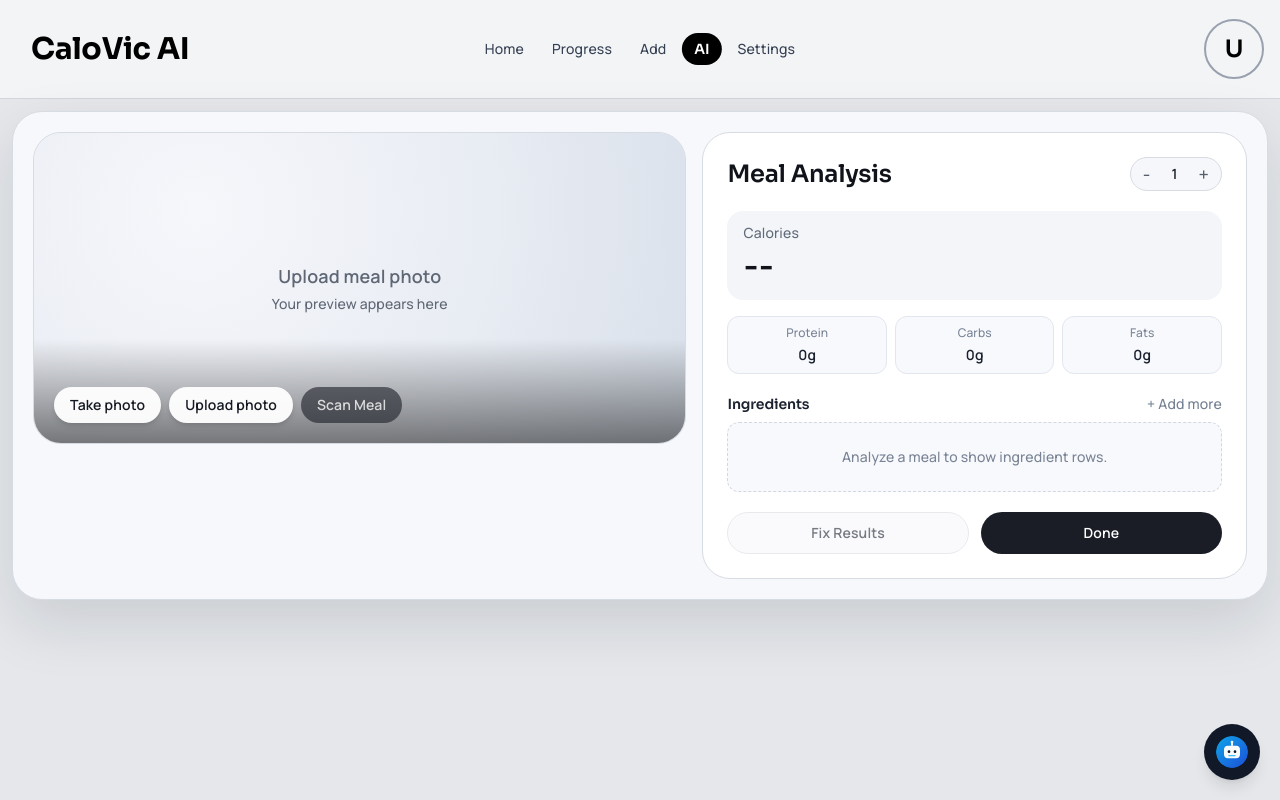
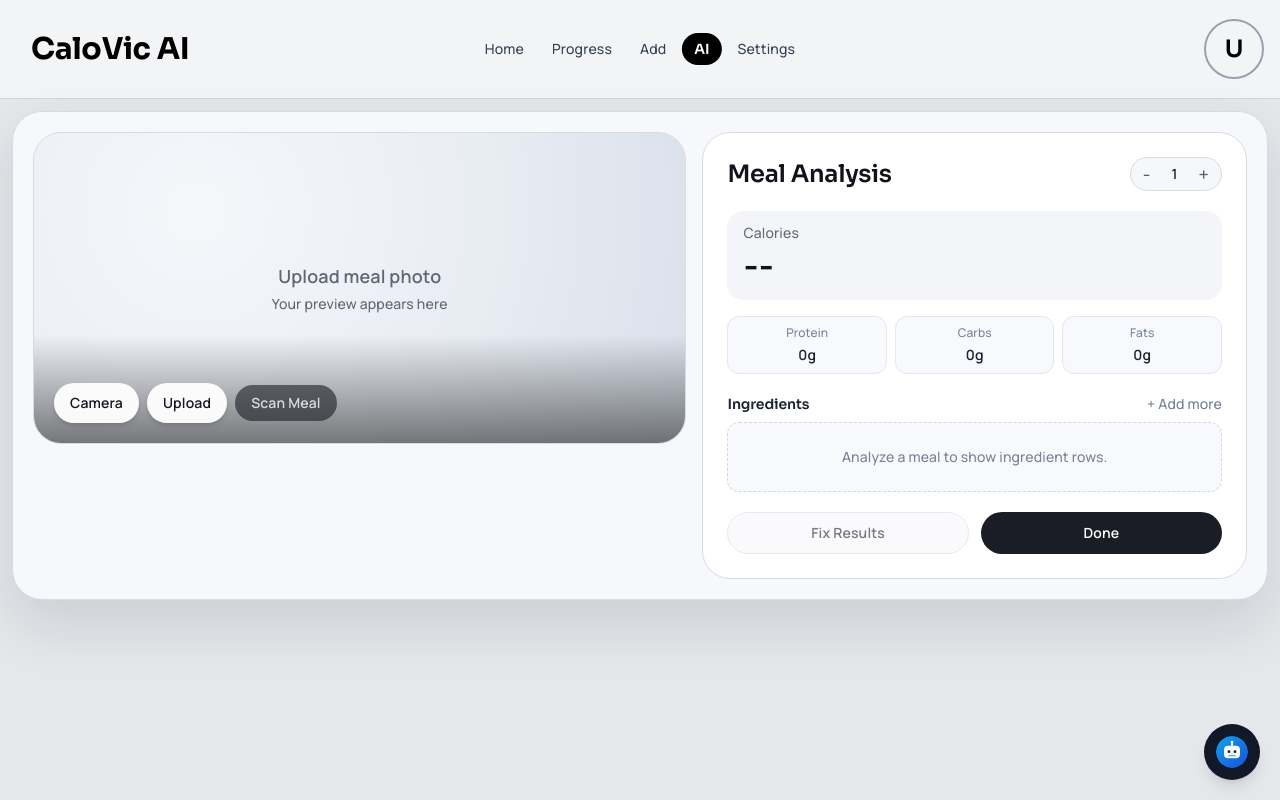
Before and after one commit to dharmikvictasoft-hash/Calovic-ai, a React (Vite) app in the folder Frontend/: page /ai in a window 1280 px wide. Built offline with nearby package versions, Linux system fonts and the light colour scheme.

Commit message:
Changes in ui

```diff
--- a/Frontend/src/components/common/foodUpload.tsx
+++ b/Frontend/src/components/common/foodUpload.tsx
@@ -1,4 +1,4 @@
-import { useEffect, useMemo, useState, type ChangeEvent } from "react";
+import { useEffect, useMemo, useRef, useState, type ChangeEvent } from "react";
 
 type FoodItem = {
   name: string;
@@ -34,6 +34,8 @@ export default function FoodAnalyzer() {
   const [progress, setProgress] = useState(0);
   const [loading, setLoading] = useState(false);
   const [error, setError] = useState("");
+  const cameraInputRef = useRef<HTMLInputElement | null>(null);
+  const galleryInputRef = useRef<HTMLInputElement | null>(null);
 
   useEffect(() => {
     return () => {
@@ -169,26 +171,37 @@ export default function FoodAnalyzer() {
               )}
 
               <div className="absolute inset-x-0 bottom-0 bg-gradient-to-t from-black/50 to-transparent px-5 pb-5 pt-12">
-                <div className="flex flex-wrap items-center gap-2">
-                  <label className="cursor-pointer rounded-full bg-white/95 px-4 py-2 text-sm font-semibold text-[#141820] shadow-md transition hover:bg-white">
-                    {image ? "Retake with camera" : "Take photo"}
                 <input
+                  ref={cameraInputRef}
                   type="file"
                   accept="image/*"
                   capture="environment"
                   onChange={handleImageChange}
                   className="sr-only"
                 />
-                  </label>
-                  <label className="cursor-pointer rounded-full bg-white/95 px-4 py-2 text-sm font-semibold text-[#141820] shadow-md transition hover:bg-white">
-                    {image ? "Choose from gallery" : "Upload photo"}
                 <input
+                  ref={galleryInputRef}
                   type="file"
                   accept="image/*"
                   onChange={handleImageChange}
                   className="sr-only"
                 />
-                  </label>
+
+                <div className="grid w-full grid-cols-2 gap-2 sm:flex sm:w-auto sm:flex-wrap sm:items-center">
+                  <button
+                    type="button"
+                    onClick={() => cameraInputRef.current?.click()}
+                    className="rounded-full bg-white/95 px-4 py-2.5 text-sm font-semibold text-[#141820] shadow-md transition hover:bg-white"
+                  >
+                    {image ? "Retake" : "Camera"}
+                  </button>
+                  <button
+                    type="button"
+                    onClick={() => galleryInputRef.current?.click()}
+                    className="rounded-full bg-white/95 px-4 py-2.5 text-sm font-semibold text-[#141820] shadow-md transition hover:bg-white"
+                  >
+                    {image ? "Gallery" : "Upload"}
+                  </button>
                   <button
                     type="button"
                     onClick={handleUpload}
```
Lines whose indentation alone changed are shown as unchanged.
